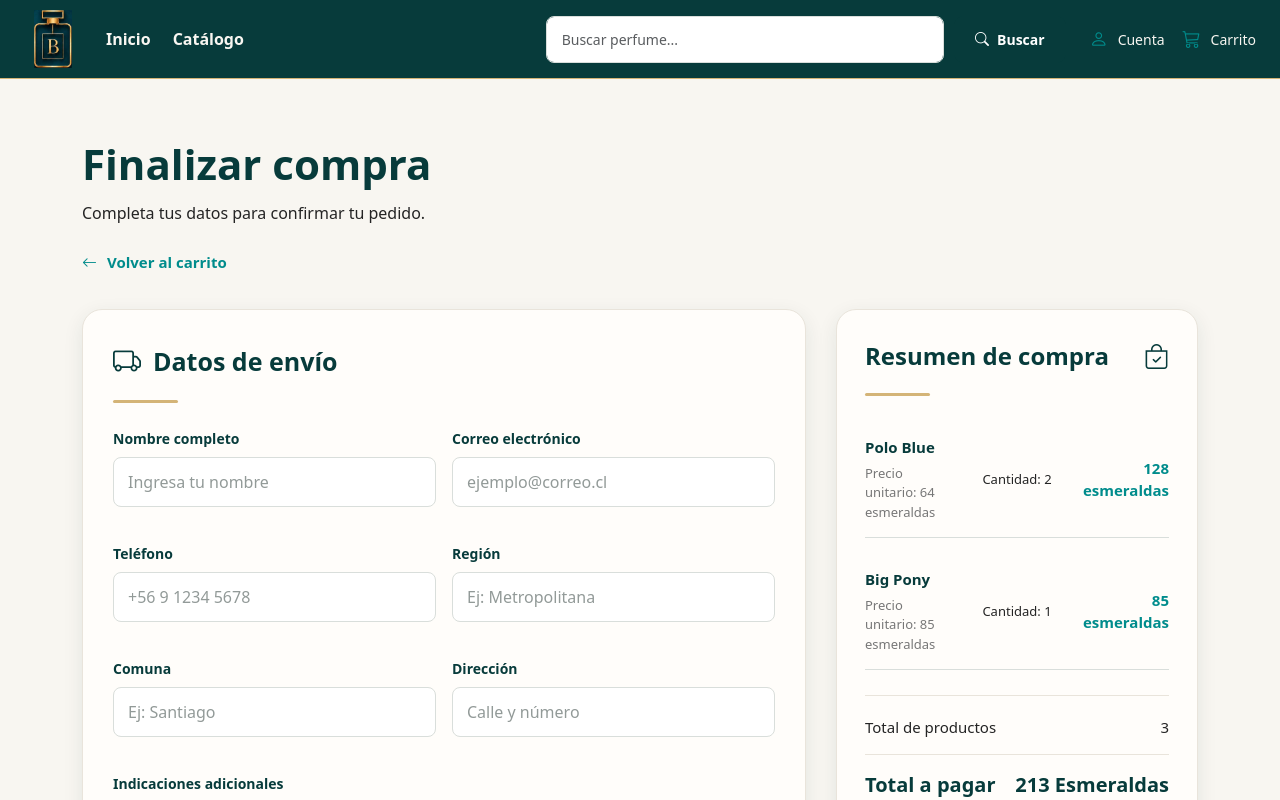
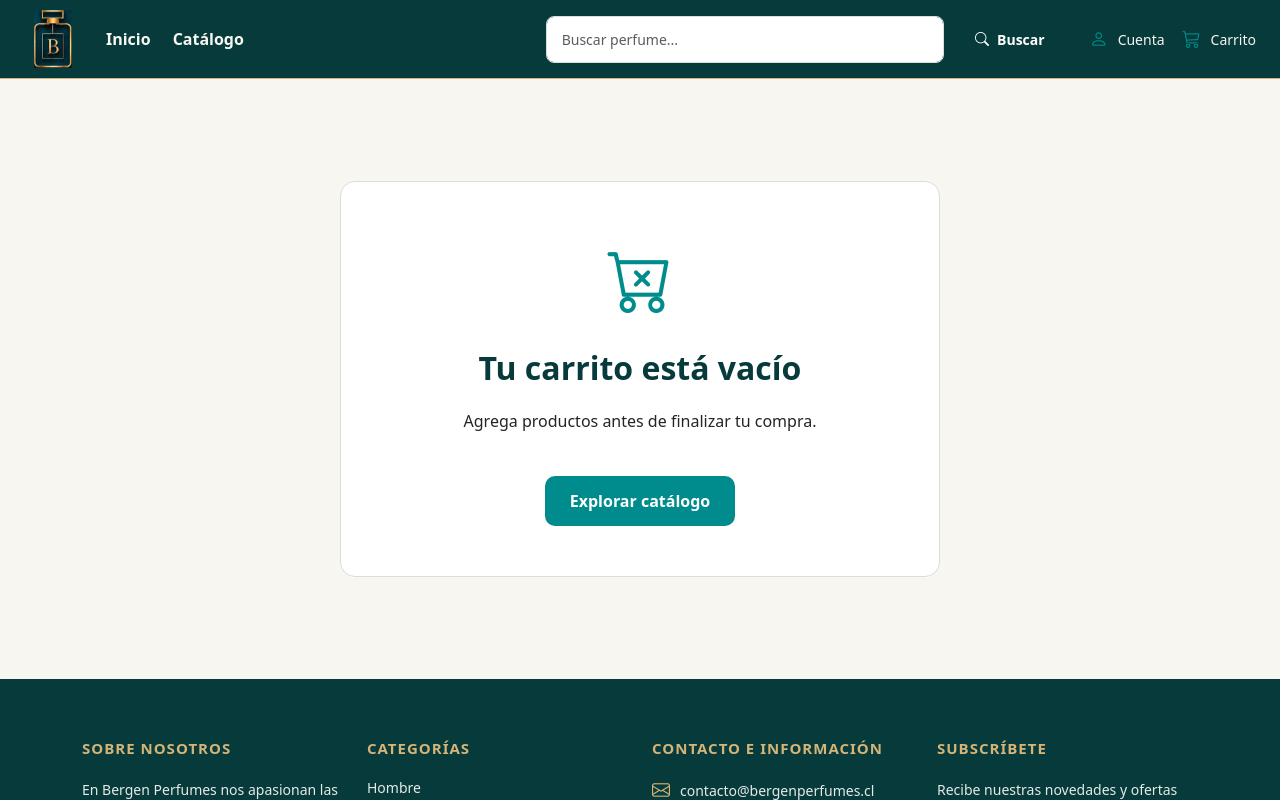
Before and after one commit to francfernandeza-alt/bergen-perfumes-react, a React (Vite) app: page /envio in a window 1280 px wide. Shown: the top 800 px of the page. Built offline with nearby package versions, Linux system fonts and the light colour scheme.

Commit message:
Implementacion de local storage y control de inventario con carrito

```diff
--- a/src/pages/clientes/Envio.jsx
+++ b/src/pages/clientes/Envio.jsx
@@ -8,40 +8,45 @@ import ResumenCompra from "../../components/organisms/ResumenCompra";
 import Texto from "../../components/atoms/Texto";
 import Icono from "../../components/atoms/Icono";
 
+import {
+    obtenerCarrito,
+    vaciarCarrito
+} from "../../scripts/carritoStorage";
+import { descontarStock } from "../../scripts/storage";
+
 import "../../styles/pages/Envio.css";
-
-// Productos temporales.
-// Luego se conectarán con el carrito real.
-
-const productosEjemplo = [
-    {
-        id: 1,
-        nombre: "Polo Blue",
-        precio: 64,
-        cantidad: 2
-    },
-    {
-        id: 2,
-        nombre: "Big Pony",
-        precio: 85,
-        cantidad: 1
-    }
-];
 
 function Envio() {
 
-    const [productos] = useState(productosEjemplo);
+    const [productos] = useState(() => obtenerCarrito());
+
     const [compraConfirmada, setCompraConfirmada] = useState(false);
+
 
     const confirmarCompra = (datosEnvio) => {
 
-        // Pendiente: integrar la lógica real de compras.
-        // No mostrar datos personales en consola.
+        const carritoActual = obtenerCarrito();
 
-        console.log("Compra simulada confirmada");
+        if (carritoActual.length === 0) {
+            alert("Tu carrito está vacío.");
+            return;
+        }
+
+        const descuentoRealizado = descontarStock(carritoActual);
+
+        if (!descuentoRealizado) {
+            alert(
+                "No se pudo confirmar la compra. " +
+                "Uno o más productos no tienen stock suficiente."
+            );
+            return;
+        }
+
+        vaciarCarrito();
 
         setCompraConfirmada(true);
     };
+
 
     if (compraConfirmada) {
         return (
@@ -81,12 +86,44 @@ function Envio() {
         );
     }
 
+    if (productos.length === 0) {
+        return (
+            <div className="envio-confirmacion">
+
+                <div className="container">
+
+                    <div className="envio-confirmacion-contenido">
+
+                        <Icono nombre="cart-x" />
+
+                        <Texto
+                            etiqueta="h1"
+                            contenido="Tu carrito está vacío"
+                        />
+
+                        <Texto
+                            contenido="Agrega productos antes de finalizar tu compra."
+                        />
+
+                        <Link
+                            to="/catalogo"
+                            className="envio-boton-volver"
+                        >
+                            Explorar catálogo
+                        </Link>
+
+                    </div>
+
+                </div>
+
+            </div>
+        );
+    }
+
     return (
         <div className="envio">
 
             <div className="container">
-
-                {/* ENCABEZADO */}
 
                 <div className="envio-encabezado">
 
@@ -103,8 +140,6 @@ function Envio() {
 
                 </div>
 
-                {/* VOLVER AL CARRITO */}
-
                 <Link
                     to="/carrito"
                     className="envio-volver"
@@ -112,8 +147,6 @@ function Envio() {
                     <Icono nombre="arrow-left" />
                     Volver al carrito
                 </Link>
-
-                {/* CONTENIDO */}
 
                 <div className="envio-contenido">
 
--- a/src/scripts/carritoStorage.js
+++ b/src/scripts/carritoStorage.js
@@ -5,7 +5,6 @@ import {
 
 const CLAVE_CARRITO = "bergen_carrito";
 
-// Obtener los productos guardados en el carrito.
 export function obtenerCarrito() {
     try {
         const guardados = localStorage.getItem(CLAVE_CARRITO);
@@ -20,7 +19,6 @@ export function obtenerCarrito() {
             return [];
         }
 
-        // Obtener los datos actuales de cada producto.
         return carrito.flatMap((item) => {
             const producto = obtenerProductoPorId(item.id);
 
@@ -51,7 +49,6 @@ export function obtenerCarrito() {
     }
 }
 
-// Guardar únicamente ID y cantidad.
 function guardarCarrito(productos) {
     const datos = productos.map((producto) => ({
         id: producto.id,
@@ -64,7 +61,6 @@ function guardarCarrito(productos) {
     );
 }
 
-// Agregar un producto al carrito.
 export function agregarAlCarrito(id, cantidad = 1) {
     const producto = obtenerProductoPorId(id);
 
@@ -107,7 +103,6 @@ export function agregarAlCarrito(id, cantidad = 1) {
     return true;
 }
 
-// Cambiar la cantidad de un producto.
 export function cambiarCantidadCarrito(
     id,
     nuevaCantidad
@@ -140,7 +135,6 @@ export function cambiarCantidadCarrito(
     return true;
 }
 
-// Eliminar un producto del carrito.
 export function eliminarDelCarrito(id) {
     const carrito = obtenerCarrito();
 
@@ -156,3 +150,7 @@ export function eliminarDelCarrito(id) {
 
     return true;
 }
+
+export function vaciarCarrito() {
+    localStorage.removeItem("bergen_carrito");
+}
--- a/src/scripts/storage.js
+++ b/src/scripts/storage.js
@@ -22,8 +22,6 @@ const productosIniciales = [
     }
 ];
 
-// CONSULTAR TODOS LOS PRODUCTOS
-
 export function obtenerProductos() {
     const guardados = localStorage.getItem(CLAVE_PRODUCTOS);
 
@@ -39,8 +37,6 @@ export function obtenerProductos() {
     return JSON.parse(guardados);
 }
 
-// CONSULTAR PRODUCTO POR ID
-
 export function obtenerProductoPorId(id) {
     const productos = obtenerProductos();
 
@@ -48,8 +44,6 @@ export function obtenerProductoPorId(id) {
         (producto) => producto.id === Number(id)
     ) ?? null;
 }
-
-// AGREGAR PRODUCTO
 
 export function agregarProducto(producto) {
     const productos = obtenerProductos();
@@ -73,8 +67,6 @@ export function agregarProducto(producto) {
 
     return nuevoProducto;
 }
-
-// ACTUALIZAR PRODUCTO
 
 export function actualizarProducto(productoActualizado) {
     const productos = obtenerProductos();
@@ -101,8 +93,6 @@ export function actualizarProducto(productoActualizado) {
     return true;
 }
 
-// ELIMINAR PRODUCTO
-
 export function eliminarProducto(id) {
     const productos = obtenerProductos();
 
@@ -121,3 +111,70 @@ export function eliminarProducto(id) {
 
     return true;
 }
+
+
+export function descontarStock(productosComprados) {
+
+    if (
+        !Array.isArray(productosComprados) ||
+        productosComprados.length === 0
+    ) {
+        return false;
+    }
+
+    const productos = obtenerProductos();
+
+    const cantidades = new Map();
+
+    for (const item of productosComprados) {
+
+        const id = Number(item.id);
+        const cantidad = Number(item.cantidad);
+
+        if (
+            !Number.isInteger(id) ||
+            !Number.isInteger(cantidad) ||
+            cantidad < 1
+        ) {
+            return false;
+        }
+
+        cantidades.set(
+            id,
+            (cantidades.get(id) || 0) + cantidad
+        );
+    }
+
+    for (const [id, cantidad] of cantidades) {
+
+        const producto = productos.find(
+            (item) => item.id === id
+        );
+
+        if (
+            !producto ||
+            !Number.isInteger(producto.stock) ||
+            producto.stock < cantidad
+        ) {
+            return false;
+        }
+    }
+
+    const productosActualizados = productos.map((producto) => {
+
+        const cantidadComprada = cantidades.get(producto.id) || 0;
+
+        return {
+            ...producto,
+            stock: producto.stock - cantidadComprada
+        };
+    });
+
+    // Guardar todos los cambios juntos.
+    localStorage.setItem(
+        "bergen_productos",
+        JSON.stringify(productosActualizados)
+    );
+
+    return true;
+}
```
